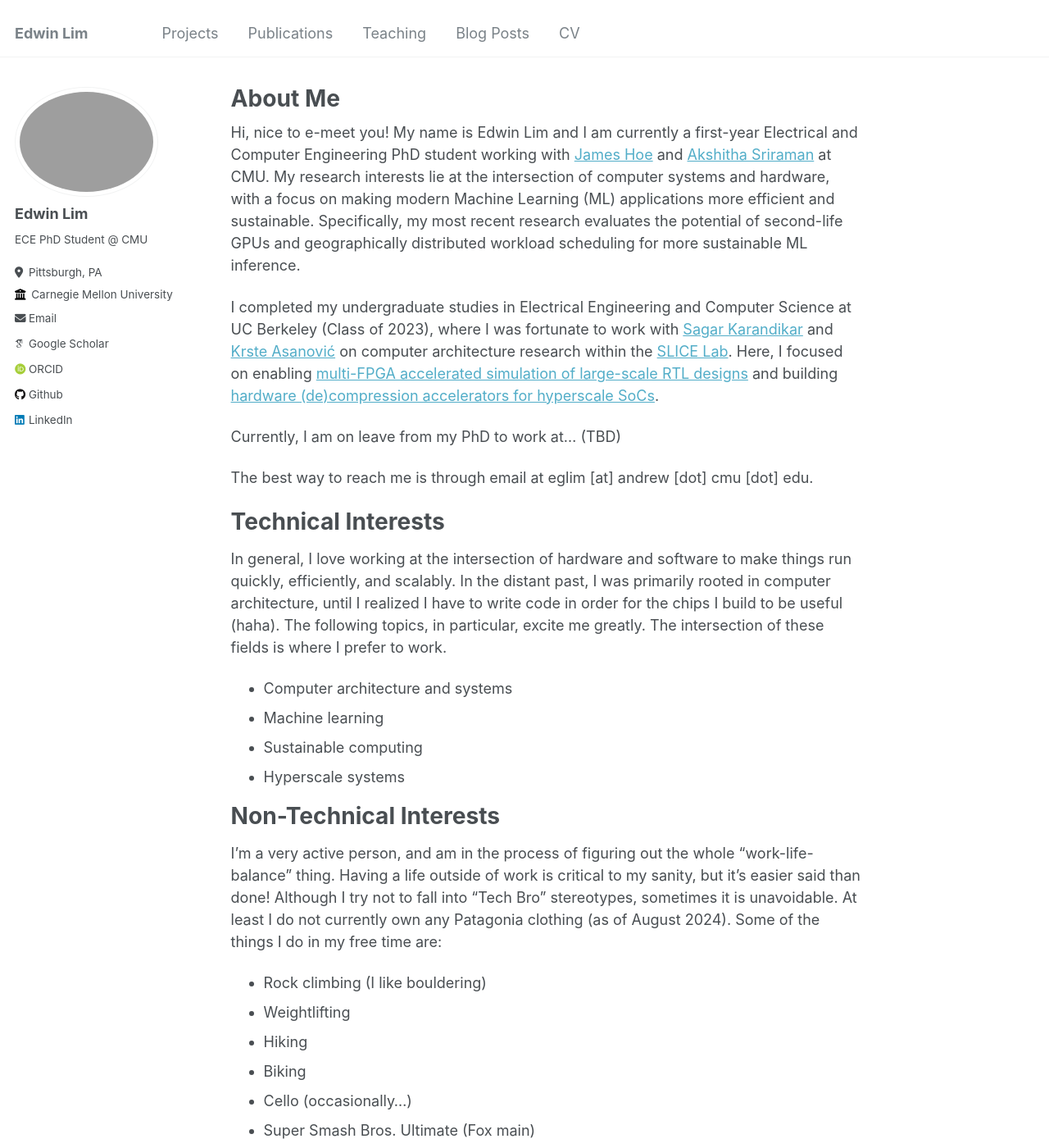
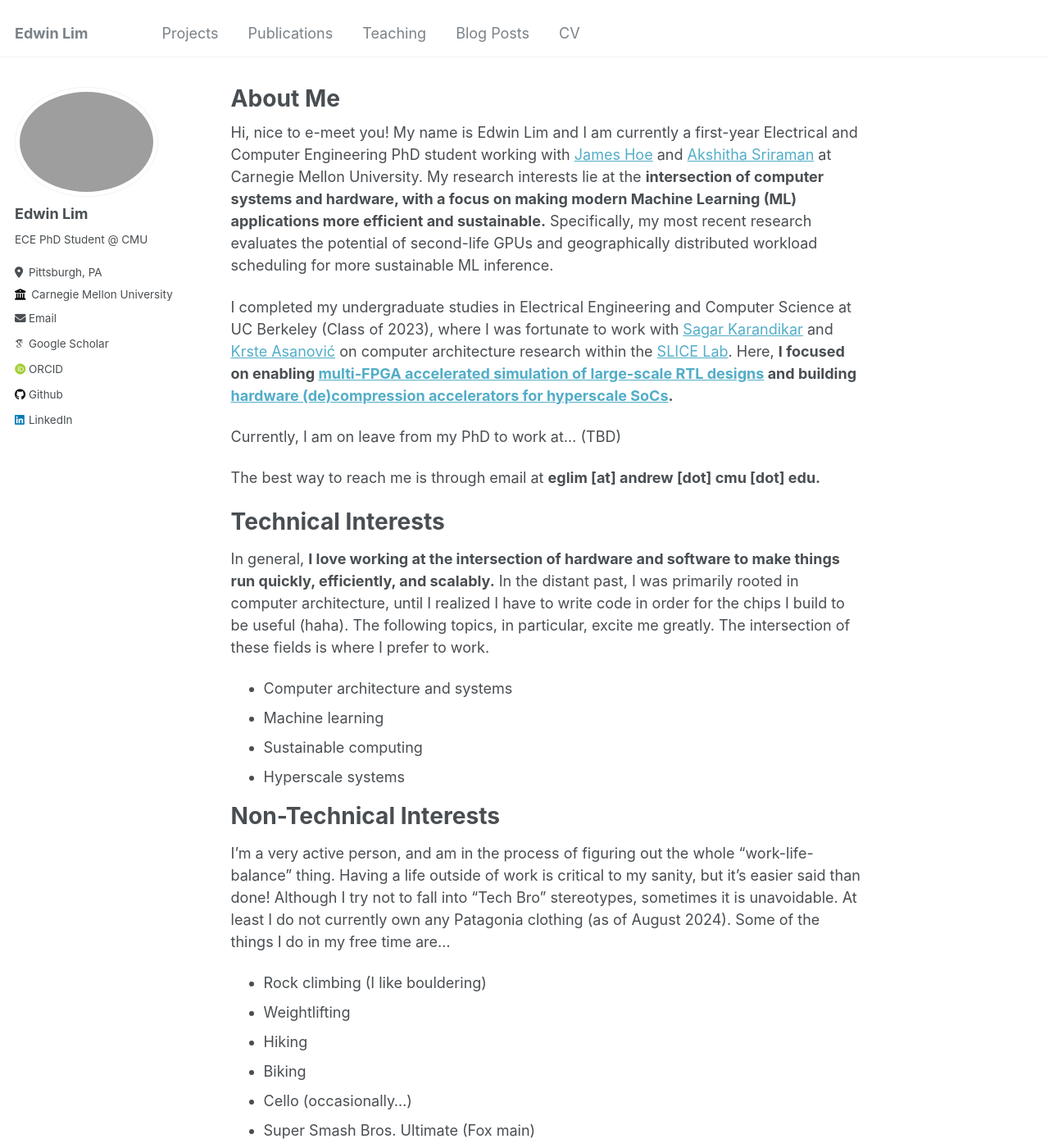
Before and after one commit to edwinlim0919/edwinlim0919.github.io, a Jekyll site: the page built from _pages/about.md, in a window 1280 px wide and 1400 px high. Shown: the whole window at 82% size. Built offline with Jekyll 4.4.1, drawn with Linux system fonts in a browser that asks for light colours; some web fonts are replaced.

Commit message:
added some bolding to highlight text in the about page

```diff
--- a/_pages/about.md
+++ b/_pages/about.md
@@ -7,17 +7,17 @@ redirect_from:
   - /about.html
 ---
 
-Hi, nice to e-meet you! My name is Edwin Lim and I am currently a first-year Electrical and Computer Engineering PhD student working with [James Hoe](https://users.ece.cmu.edu/~jhoe/doku/doku.php) and [Akshitha Sriraman](https://users.ece.cmu.edu/~asrirama/) at CMU. My research interests lie at the intersection of computer systems and hardware, with a focus on making modern Machine Learning (ML) applications more efficient and sustainable. Specifically, my most recent research evaluates the potential of second-life GPUs and geographically distributed workload scheduling for more sustainable ML inference.
+Hi, nice to e-meet you! My name is Edwin Lim and I am currently a first-year Electrical and Computer Engineering PhD student working with [James Hoe](https://users.ece.cmu.edu/~jhoe/doku/doku.php) and [Akshitha Sriraman](https://users.ece.cmu.edu/~asrirama/) at Carnegie Mellon University. My research interests lie at the **intersection of computer systems and hardware, with a focus on making modern Machine Learning (ML) applications more efficient and sustainable.** Specifically, my most recent research evaluates the potential of second-life GPUs and geographically distributed workload scheduling for more sustainable ML inference.
 
-I completed my undergraduate studies in Electrical Engineering and Computer Science at UC Berkeley (Class of 2023), where I was fortunate to work with [Sagar Karandikar](https://sagark.org/) and [Krste Asanović](https://people.eecs.berkeley.edu/~krste/) on computer architecture research within the [SLICE Lab](https://slice.eecs.berkeley.edu/). Here, I focused on enabling [multi-FPGA accelerated simulation of large-scale RTL designs](https://people.eecs.berkeley.edu/~ysshao/assets/papers/ISCA2024-FireAxe.pdf) and building [hardware (de)compression accelerators for hyperscale SoCs](https://dl.acm.org/doi/pdf/10.1145/3579371.3589074).
+I completed my undergraduate studies in Electrical Engineering and Computer Science at UC Berkeley (Class of 2023), where I was fortunate to work with [Sagar Karandikar](https://sagark.org/) and [Krste Asanović](https://people.eecs.berkeley.edu/~krste/) on computer architecture research within the [SLICE Lab](https://slice.eecs.berkeley.edu/). Here, **I focused on enabling [multi-FPGA accelerated simulation of large-scale RTL designs](https://people.eecs.berkeley.edu/~ysshao/assets/papers/ISCA2024-FireAxe.pdf) and building [hardware (de)compression accelerators for hyperscale SoCs](https://dl.acm.org/doi/pdf/10.1145/3579371.3589074).**
 
 Currently, I am on leave from my PhD to work at... (TBD)
 
-The best way to reach me is through email at eglim [at] andrew [dot] cmu [dot] edu.
+The best way to reach me is through email at **eglim [at] andrew [dot] cmu [dot] edu.**
 
 Technical Interests
 ======
-In general, I love working at the intersection of hardware and software to make things run quickly, efficiently, and scalably. In the distant past, I was primarily rooted in computer architecture, until I realized I have to write code in order for the chips I build to be useful (haha). The following topics, in particular, excite me greatly. The intersection of these fields is where I prefer to work.
+In general, **I love working at the intersection of hardware and software to make things run quickly, efficiently, and scalably.** In the distant past, I was primarily rooted in computer architecture, until I realized I have to write code in order for the chips I build to be useful (haha). The following topics, in particular, excite me greatly. The intersection of these fields is where I prefer to work.
 - Computer architecture and systems
 - Machine learning
 - Sustainable computing
@@ -25,7 +25,7 @@ In general, I love working at the intersection of hardware and software to make
 
 Non-Technical Interests
 ======
-I'm a very active person, and am in the process of figuring out the whole "work-life-balance" thing. Having a life outside of work is critical to my sanity, but it's easier said than done! Although I try not to fall into "Tech Bro" stereotypes, sometimes it is unavoidable. At least I do not currently own any Patagonia clothing (as of August 2024). Some of the things I do in my free time are:
+I'm a very active person, and am in the process of figuring out the whole "work-life-balance" thing. Having a life outside of work is critical to my sanity, but it's easier said than done! Although I try not to fall into "Tech Bro" stereotypes, sometimes it is unavoidable. At least I do not currently own any Patagonia clothing (as of August 2024). Some of the things I do in my free time are...
 - Rock climbing (I like bouldering)
 - Weightlifting
 - Hiking
```
